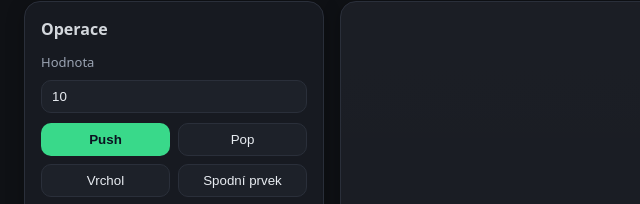
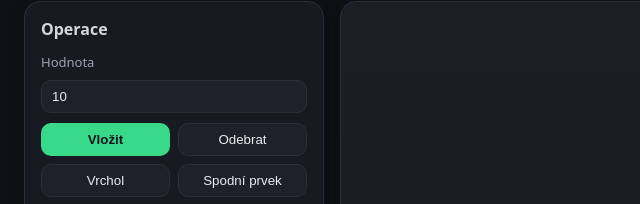
Before and after one commit to pashaslesar/VizualizaceDatovychStruktur, a website built with Vite: page pages/stack.html in a window 1280 px wide. Shown: the part 89-293 px from the top of the page, 0-640 px from the left. Built offline with nearby package versions, Linux system fonts and the light colour scheme.

Commit message:
small fixes 2

```diff
--- a/pages/stack.html
+++ b/pages/stack.html
@@ -36,8 +36,8 @@
                 </div>
 
                 <div class="group">
-                    <button id="pushBtn" class="btn primary full">Push</button>
-                    <button id="popBtn" class="btn full">Pop</button>
+                    <button id="pushBtn" class="btn primary full">Vložit</button>
+                    <button id="popBtn" class="btn full">Odebrat</button>
                     <button id="peekBtn" class="btn full">Vrchol</button>
                     <button id="peekBottomBtn" class="btn full">Spodní prvek</button>
                 </div>
```
